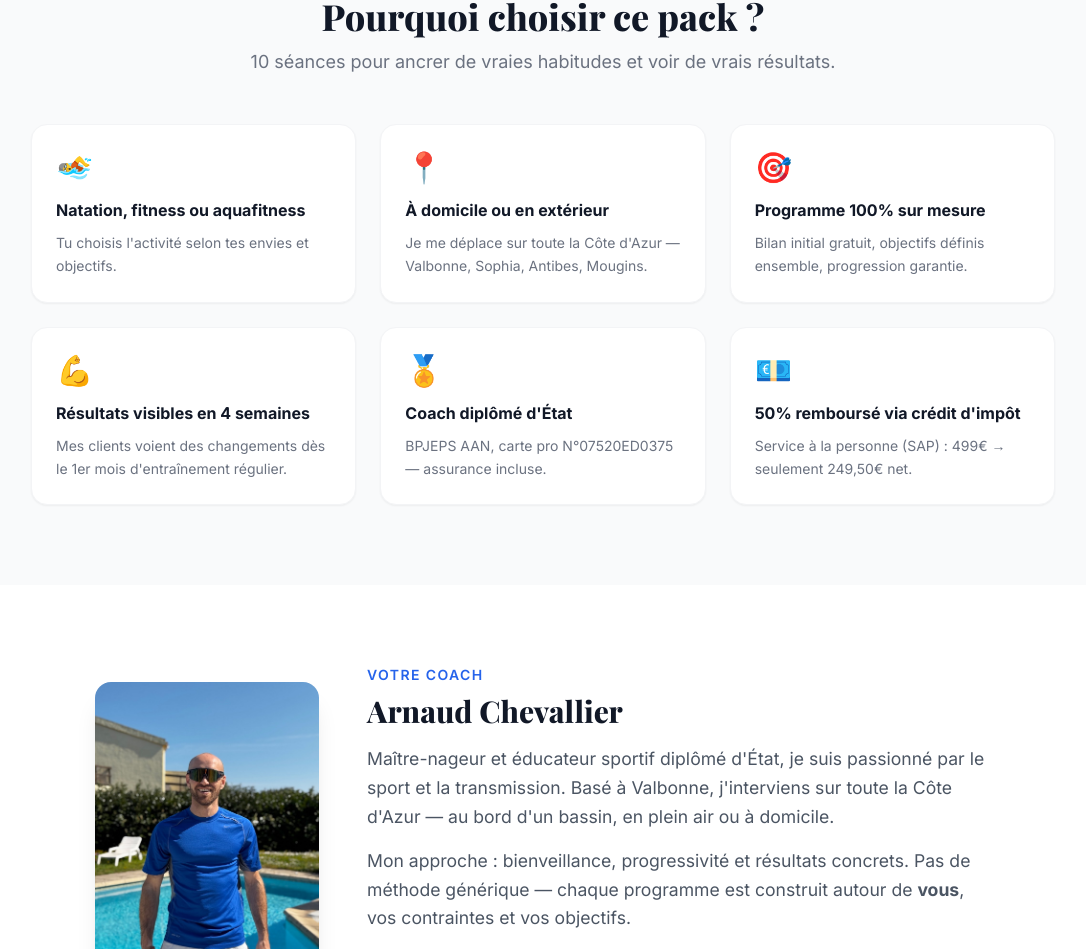
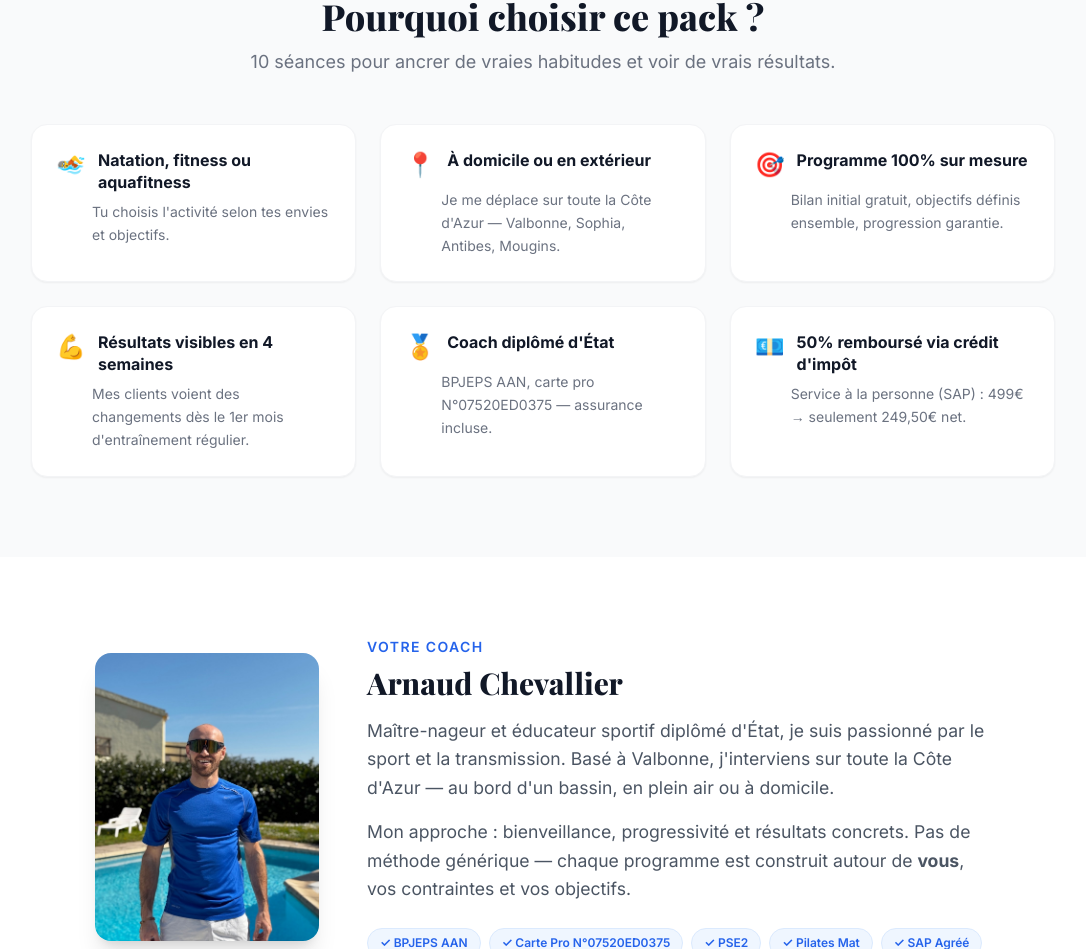
Before and after one commit to Unvodka/Coaching-and-Sport, a Next.js app: page /decouverte in a window 1280 px wide. Shown: the part 980-1929 px from the top of the page, without its empty margins (97-1183 px from the left). Built offline with nearby package versions, Linux system fonts and the light colour scheme; no server answers.

Commit message:
fix: benefits cards - icon inline next to title, description indented

```diff
--- a/app/decouverte/LandingPageClient.tsx
+++ b/app/decouverte/LandingPageClient.tsx
@@ -277,9 +277,11 @@ export default function LandingPageClient() {
           <div className="grid grid-cols-1 sm:grid-cols-2 lg:grid-cols-3 gap-6">
             {BENEFITS.map((b, i) => (
               <div key={i} className="bg-white rounded-2xl p-6 shadow-sm border border-gray-100 hover:shadow-md hover:-translate-y-1 transition-all duration-300">
-                <div className="text-3xl mb-3">{b.icon}</div>
-                <h3 className="font-bold text-gray-900 mb-2 text-[1rem]">{b.title}</h3>
-                <p className="text-gray-500 text-sm leading-relaxed">{b.desc}</p>
+                <div className="flex items-start gap-3 mb-2">
+                  <span className="text-2xl shrink-0">{b.icon}</span>
+                  <h3 className="font-bold text-gray-900 text-[1rem] leading-snug">{b.title}</h3>
+                </div>
+                <p className="text-gray-500 text-sm leading-relaxed pl-9">{b.desc}</p>
               </div>
             ))}
           </div>
```
